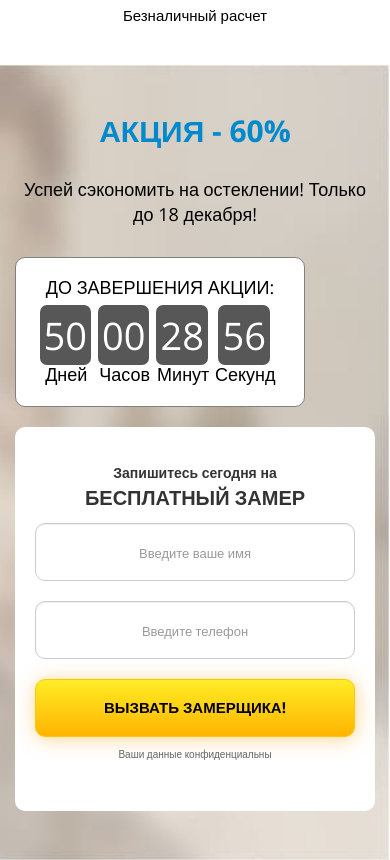
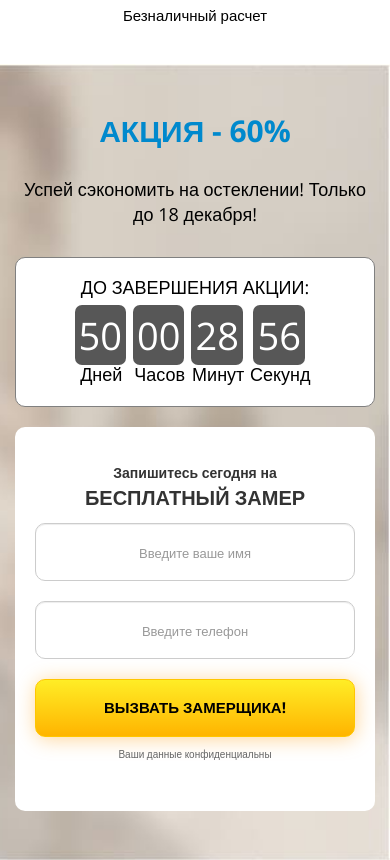
Before and after one commit to glushach/windows.io, a plain HTML site: page src/index.html in a window 390 px wide. Shown: the part 8055-8915 px from the top of the page. Drawn offline with nearby package versions, Linux system fonts and the light colour scheme; files whose address does not match are found by name.

```diff
--- a/dist/assets/css/style.css
+++ b/dist/assets/css/style.css
@@ -1811,7 +1811,7 @@
   }
   /*my class*/
   .timer1 {
-    width: 290px;
+    width: 100%;
   }
   .numbers1 {
     margin-right: 5px;
--- a/src/assets/css/style.css
+++ b/src/assets/css/style.css
@@ -1811,7 +1811,7 @@
   }
   /*my class*/
   .timer1 {
-    width: 290px;
+    width: 100%;
   }
   .numbers1 {
     margin-right: 5px;
```
Also changed, not shown: src/js/modules/modals.js (line endings or trailing spaces), 1 other file.
